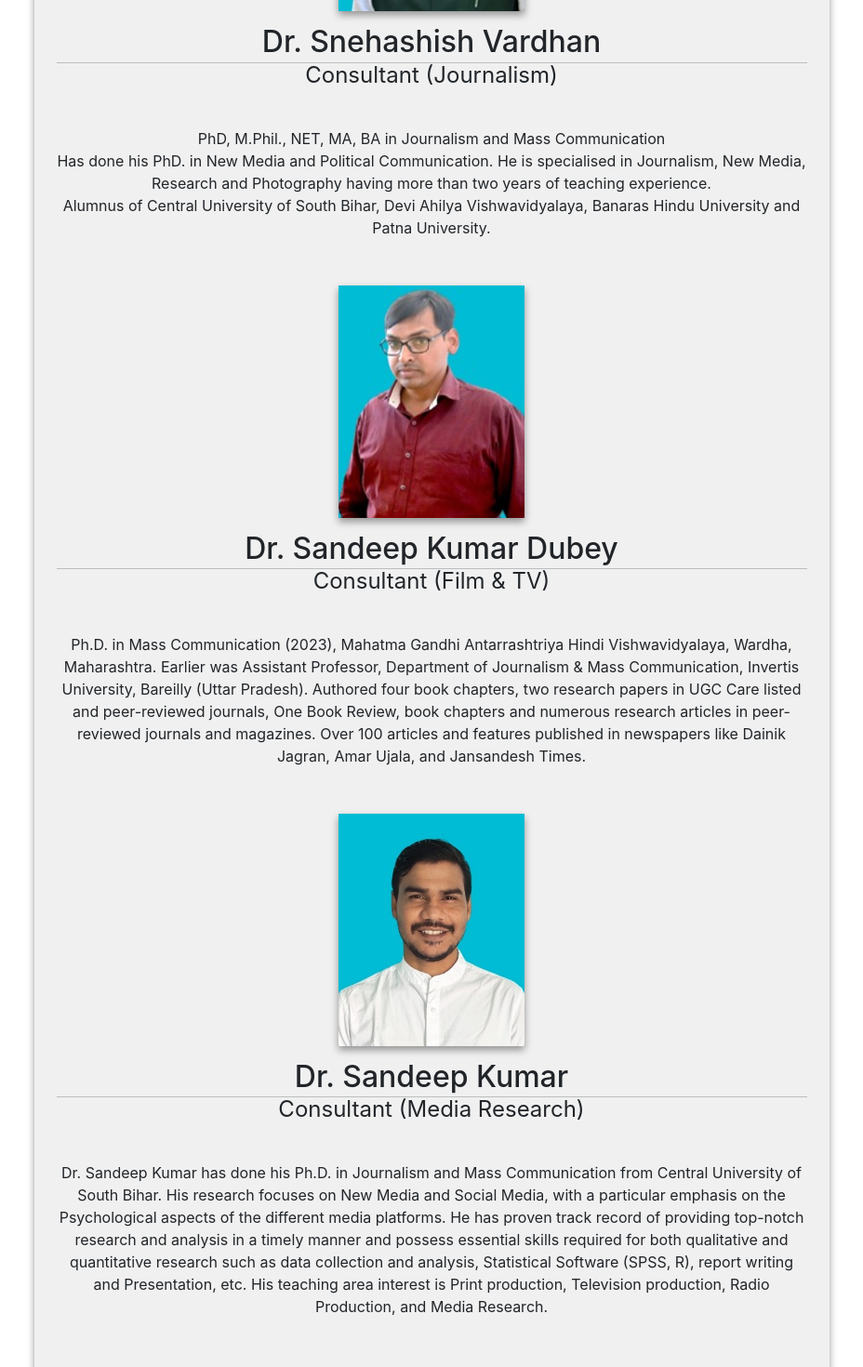
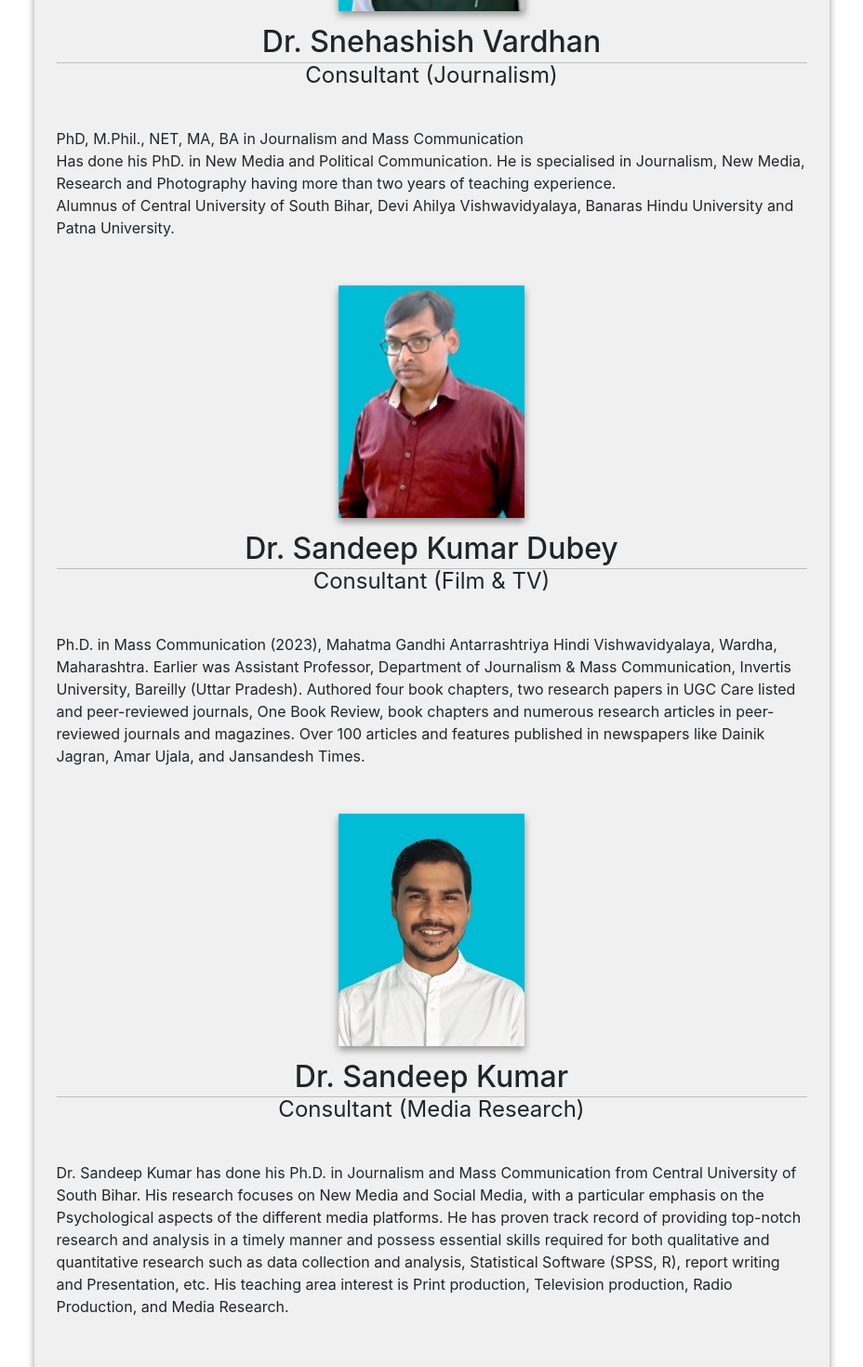
Before and after one commit to yatanbase/masscomnew, a React (Create React App) app: page /Consultant in a window 1280 px wide. Shown: the part 360-1830 px from the top of the page at 93% size, without its empty margins (176-1104 px from the left). Built offline with nearby package versions, Linux system fonts and the light colour scheme.

Commit message:
minor changes in consultant

```diff
--- a/src/page/Page25.jsx
+++ b/src/page/Page25.jsx
@@ -18,7 +18,7 @@ function Page25() {
             <h2 style={{ position: 'relative', top: '-5px', transform: 'translateY(50%)' }} className="text-left">Dr. Snehashish Vardhan</h2>
             <hr/>
             <h4 style={{ position: 'relative', top: '-3px', transform: 'translateY(-50%)',fontWeight: 'normal' }}>Consultant (Journalism)</h4>
-             <p className="mt-4 mx-auto text-left">
+             <p className="mt-4 mx-auto text-left" style={{textAlign:'left'}}>
              PhD, M.Phil., NET, MA, BA in Journalism and Mass Communication <br></br>
 Has done his PhD. in New Media and Political Communication. He is specialised in Journalism, New Media, Research and Photography having more than two years of teaching experience.<br></br>
 Alumnus of Central University of South Bihar, Devi Ahilya Vishwavidyalaya, Banaras Hindu University and Patna University.
@@ -30,7 +30,7 @@ Alumnus of Central University of South Bihar, Devi Ahilya Vishwavidyalaya, Banar
             <h2 style={{ position: 'relative', top: '-5px', transform: 'translateY(50%)' }} className="text-left">Dr. Sandeep Kumar Dubey</h2>
             <hr/>
             <h4 style={{ position: 'relative', top: '-3px', transform: 'translateY(-50%)',fontWeight: 'normal' }}>Consultant (Film & TV)</h4>
-             <p className="mt-4 mx-auto text-left">
+             <p className="mt-4 mx-auto text-left" style={{textAlign:'left'}}>
              Ph.D. in Mass Communication (2023), Mahatma Gandhi Antarrashtriya Hindi Vishwavidyalaya, Wardha, Maharashtra. Earlier was Assistant Professor, Department of Journalism & Mass Communication, Invertis University, Bareilly (Uttar Pradesh). Authored four book chapters, two research papers in UGC Care listed and peer-reviewed journals, One Book Review, book chapters and numerous research articles in peer-reviewed journals and magazines. Over 100 articles and features published in newspapers like Dainik Jagran, Amar Ujala, and Jansandesh Times.
              </p></div>
 
@@ -40,7 +40,7 @@ Alumnus of Central University of South Bihar, Devi Ahilya Vishwavidyalaya, Banar
             <h2 style={{ position: 'relative', top: '-5px', transform: 'translateY(50%)' }} className="text-left">Dr. Sandeep Kumar</h2>
             <hr/>
             <h4 style={{ position: 'relative', top: '-3px', transform: 'translateY(-50%)',fontWeight: 'normal' }}>Consultant (Media Research)</h4>
-             <p className="mt-4 mx-auto text-left">
+             <p className="mt-4 mx-auto text-left" style={{textAlign:'left'}}>
              Dr. Sandeep Kumar has done his Ph.D. in Journalism and Mass Communication from Central University of South Bihar. His research focuses on New Media and Social Media, with a particular emphasis on the Psychological aspects of the different media platforms. He has proven track record of providing top-notch research and analysis in a timely manner and possess essential skills required for both qualitative and quantitative research such as data collection and analysis, Statistical Software (SPSS, R), report writing and Presentation, etc. His teaching area interest is Print production, Television production, Radio Production, and Media Research.
              </p></div>
 
```
